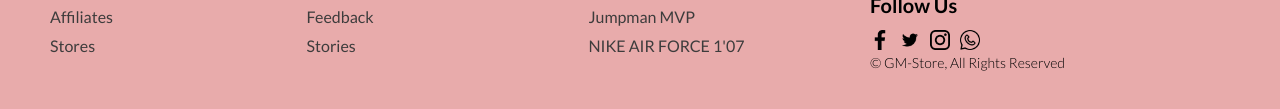
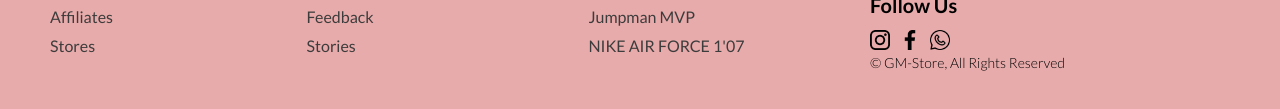
Before and after one commit to HassanIghil/e-commerce-project, a plain HTML site: page index.html in a window 1280 px wide. Shown: the part 3234-3343 px from the top of the page. Drawn offline with Linux system fonts and the light colour scheme.

Commit message:
Update index.html

```diff
--- a/index.html
+++ b/index.html
@@ -255,13 +255,18 @@
         <div class="footerRightMenu">
             <h1 class="fMenuTitle">Follow Us</h1>
             <div class="fIcons">
+                <a href="https://www.instagram.com/hassan.ighil_20/">
+                    <img src="./img/instagram.png" alt="" class="fIcon" />
+                </a>
+                <a href="https://www.facebook.com/hassan.ighil.980">
                 <img src="./img/facebook.png" alt="" class="fIcon" />
+                </a>
 
-                <img src="./img/twitter.png" alt="" class="fIcon" />
-                <a href="https://www.instagram.com/hassan.ighil_20/" target="_blank">
-                <img src="./img/instagram.png" alt=""  class="fIcon" />
+
+<!--                 <img src="./img/twitter.png" alt="" class="fIcon" /> -->
+                <a href="https://wa.me/qr/MDTU5HEE4DCRL1 ">
+                <img src="./img/whatsapp.png" alt=""  class="fIcon" />
                 </a>
-                <img src="./img/whatsapp.png" alt=""  class="fIcon" />
             </div>
         </div>
         <div class="footerRightMenu">
```
